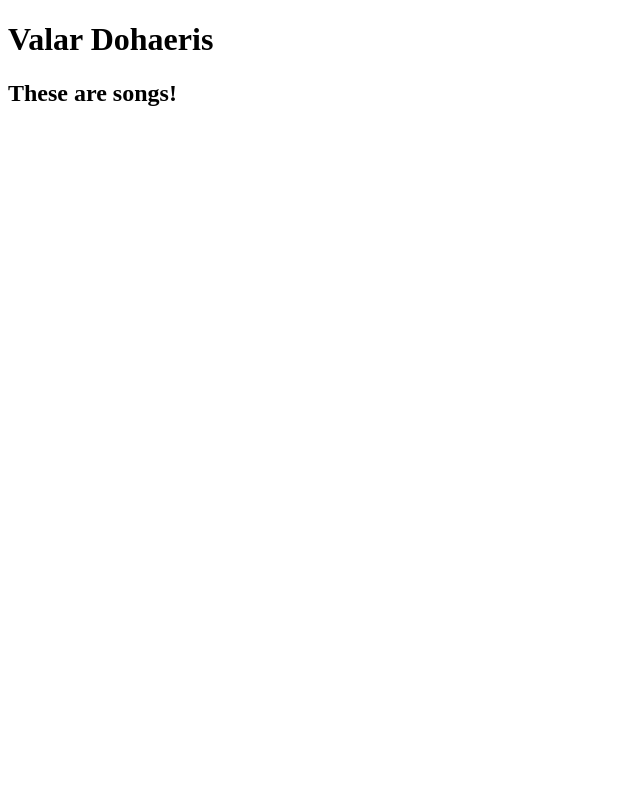
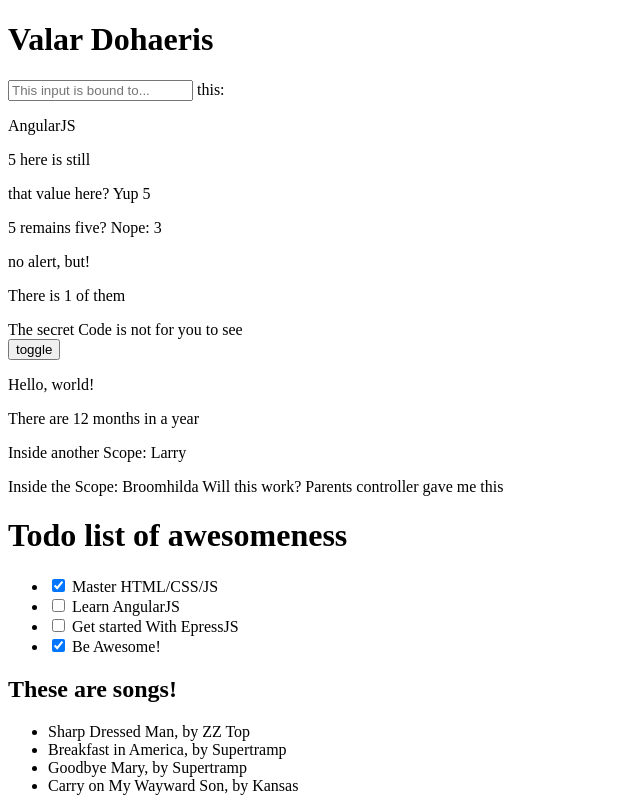
Before and after one commit to bshunk/angular_codeAlong, a plain HTML site: page index.html in a window 1280 px wide. Shown: the whole page, without its empty margins (0-640 px from the left). Drawn offline with nearby package versions, Linux system fonts and the light colour scheme.

Commit message:
finished assignment

```diff
--- a/app.js
+++ b/app.js
@@ -3,31 +3,31 @@
 const myApp = angular.module('funWithStuff', []);
 
 // creating a controller-- every controller will look like this-- always takes 2 properties; name of controller and a function passing in $scope
-// myApp.controller('MessageController', function($scope) {
-// 	$scope.message = "Hello, world!";
-// });
+myApp.controller('MessageController', function($scope) {
+	$scope.message = "Hello, world!";
+});
 
-// myApp.controller("CountController", function($scope) {
-// 	$scope.count = () => 12;
-// });
+myApp.controller("CountController", function($scope) {
+	$scope.count = () => 12;
+});
 
-// myApp.controller("NameController", function($scope) {
-// 	$scope.name = "Broomhilda";
-// });
+myApp.controller("NameController", function($scope) {
+	$scope.name = "Broomhilda";
+});
 
-// myApp.controller("SecondNameController", function($scope) {
-// 	$scope.name = "Larry";
-// 	$scope.wow = "Parents controller gave me this";
-// });
+myApp.controller("SecondNameController", function($scope) {
+	$scope.name = "Larry";
+	$scope.wow = "Parents controller gave me this";
+});
 
-// myApp.controller("TodoController", function($scope) {
-// 	$scope.todos = [
-// 		{ name: "Master HTML/CSS/JS", completed: true},
-// 		{ name: "Learn AngularJS", completed: false},
-// 		{ name: "Get started With EpressJS", completed: false},
-// 		{ name: "Be Awesome!", completed: true}
-// 	]
-// });
+myApp.controller("TodoController", function($scope) {
+	$scope.todos = [
+		{ name: "Master HTML/CSS/JS", completed: true},
+		{ name: "Learn AngularJS", completed: false},
+		{ name: "Get started With EpressJS", completed: false},
+		{ name: "Be Awesome!", completed: true}
+	]
+});
 
 // simple provider
 myApp.value("score", {points: 10});
@@ -45,14 +45,12 @@ myApp.factory("SongFactory", function($q, $http) {
 			});
 		});
 	};
-	return ( getSongs );
+	return {getSongs};
 });
 
 myApp.controller("SongController", function($scope, SongFactory) {
-	console.log("factory?", SongFactory);
 	SongFactory.getSongs()
 	.then( (songsData) => {
-		console.log("songsData", songsData);
 		$scope.songList = songsData.data.songs;
 	});
 });
--- a/index.html
+++ b/index.html
@@ -6,7 +6,7 @@
 <body ng-app="funWithStuff">
 	<h1>Valar Dohaeris</h1>
 
-	<!-- <input type="text" ng-model="coolBinding" placeholder="This input is bound to...">
+	<input type="text" ng-model="coolBinding" placeholder="This input is bound to...">
 	<span>this: {{coolBinding.toUpperCase()}}</span>
 
 		<p>{{"Angular" + "js".toUpperCase()}}</p>
@@ -26,9 +26,9 @@
 		<span ng-hide="allowed">not for you to see</span>
 		<br>
 		<input type="button" value="toggle" ng-click="allowed = !allowed">
-	</p> -->
+	</p>
 
-<!-- 	<p ng-controller="MessageController">
+	<p ng-controller="MessageController">
 		{{message}}
 	</p>
 
@@ -44,9 +44,9 @@
 			Inside the Scope: {{name}}
 			Will this work? {{wow}}
 		</p>
-	</div> -->
+	</div>
 
-<!-- 	<div class="todo" ng-controller="TodoController">
+	<div class="todo" ng-controller="TodoController">
 		<h1>Todo list of awesomeness</h1>
 		<ul>
 			<li ng-repeat="todo in todos">
@@ -54,7 +54,7 @@
 				{{todo.name}}
 			</li>
 		</ul>
-	</div> -->
+	</div>
 
 	<div ng-controller="SongController">
 		<h2>These are songs!</h2>
```
